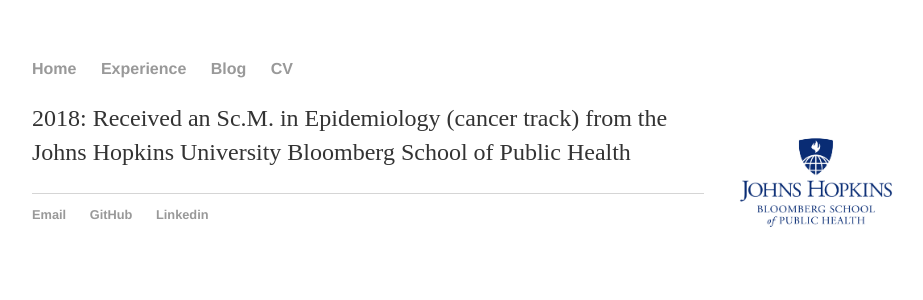
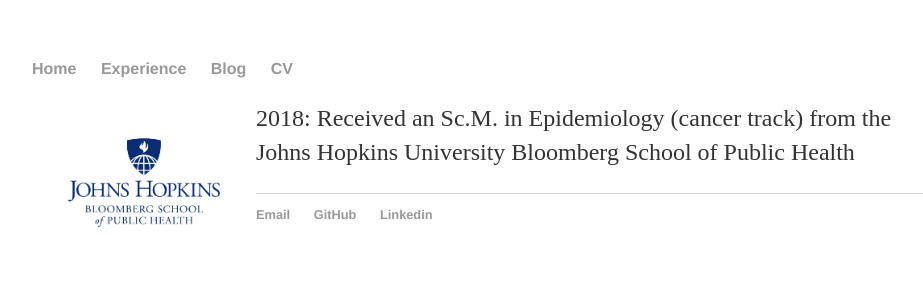
Before and after one commit to Ben4444/Ben4444.github.io, a Jekyll site: the page experience/index.html, which Jekyll copies as it is, in a window 1280 px wide. Shown: the top 300 px of the page, without its empty margins (160-1083 px from the left). Built offline with Jekyll 4.4.1, drawn with Linux system fonts in a browser that asks for light colours.

Commit message:
Update index.html

```diff
--- a/experience/index.html
+++ b/experience/index.html
@@ -16,7 +16,7 @@
 	    		</ul>
 			</nav>
 			<p>
-				<img src="../assets/images/jhu-divisions-school_of_health.png" alt="JHSPH Logo" width="25%" height="25%" align="right">
+				<img src="../assets/images/jhu-divisions-school_of_health.png" alt="JHSPH Logo" width="25%" height="25%" align="left">
 				2018: Received an Sc.M. in Epidemiology (cancer track) from the Johns Hopkins University Bloomberg School of Public Health
 			</p>
 			<footer>
```
